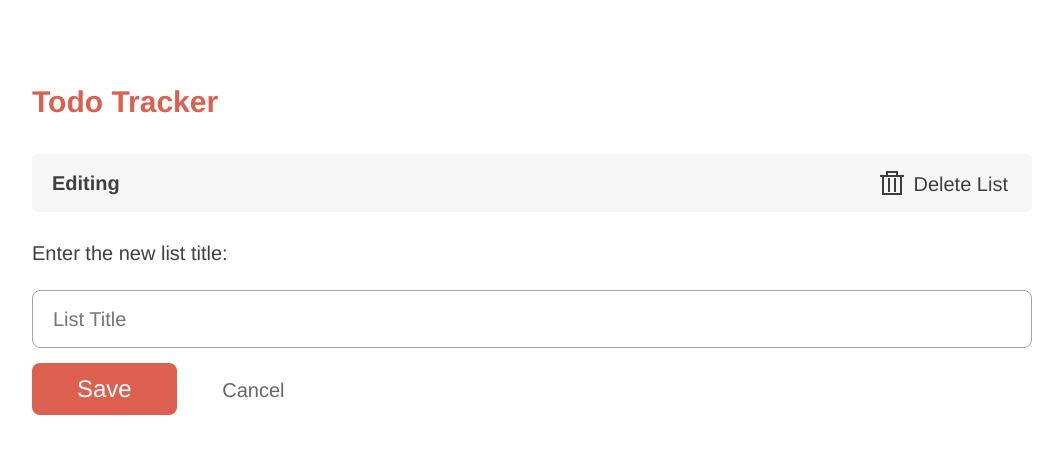
After one commit to swiraol/todo_starter_3_175, a Flask app: template templates/edit_list.html in a window 1280 px wide. The commit adds this page. Shown: the top 454 px of the page, without its empty margins (108-1171 px from the left). Run offline with Flask 3, Linux system fonts and the light colour scheme; the template is opened without the code that fills it, so the values that code supplies are empty; some web fonts are replaced.

Commit message:
WIP: Created the edit-list view and created a route for it

```diff
--- a/app.py
+++ b/app.py
@@ -61,6 +61,23 @@ def show_list(list_id):
     if not lst:
         raise NotFound(description="List not found")
     return render_template('list.html', lst=lst)
+
+@app.route("/lists/<list_id>", methods=["POST"])
+def update_list(list_id):
+    title_from_form = request.form('list_title').strip()
+    error = error_for_list_title(title_from_form, session['lists'])
+    if error:
+        return render_template("edit_list.html", title=title_from_form)
+    return redirect("")
+
+    # lst = find_list_by_id(list_id, session['lists'])
+
+    # if not lst:
+    #     raise NotFound(description="List not found")
+
+@app.route("/lists/<list_id>/delete", methods=["POST"])
+def delete_list(list_id):
+    return "List deleted"
 
 @app.route("/lists/<list_id>/todos", methods=["POST"])
 def add_todo(list_id):
@@ -127,5 +144,14 @@ def mark_all_todos(list_id):
     flash("All todos are completed.", "success")
     return redirect(url_for("show_list", list_id=list_id))
 
+@app.route("/lists/<list_id>/edit")
+def edit_list(list_id):
+    lst = find_list_by_id(list_id, session['lists'])
+
+    if not lst:
+        raise NotFound(description="List not found")
+
+    return render_template("edit_list.html", lst=lst)
+
 if __name__ == "__main__":
     app.run(debug=True, port=5003)
--- /dev/null
+++ b/templates/edit_list.html
@@ -0,0 +1,31 @@
+{% extends 'layout.html' %}
+{% block content %}
+  <section id="todos">
+    <header>
+      <h2>Editing {{ lst.title }}</h2>
+      <ul>
+        <li>
+          <form class="delete"
+                action="/lists/{{ lst.id }}/delete"
+                method="post">
+              <button type="submit" class="delete">Delete List</button>
+          </form>
+        </li>
+      </ul>
+    </header>
+  </section>
+  <form action="/lists/{{ lst.id }}" method="post">
+    <dl>
+      <dt>
+        <label for="list_title">Enter the new list title:</label>
+      </dt>
+      <dd>
+        <input type="text" name="list_title" placeholder="List Title" value="{{ title if title is defined else lst.title }}">
+      </dd>
+    </dl>
+    <fieldset class="actions">
+      <input type="submit" value="Save">
+      <a href="{{ url_for('show_list', list_id=lst.id) }}">Cancel</a>
+    </fieldset>
+  </form>
+{% endblock %}
--- a/templates/list.html
+++ b/templates/list.html
@@ -13,7 +13,7 @@
           </form>
         </li>
         <li>
-          <a class="edit" href="/lists/{{ lst.id }}/edit">Edit List</a>
+          <a class="edit" href="{{ url_for('edit_list', list_id=lst.id) }}">Edit List</a>
         </li>
       </ul>
     </header>
```
